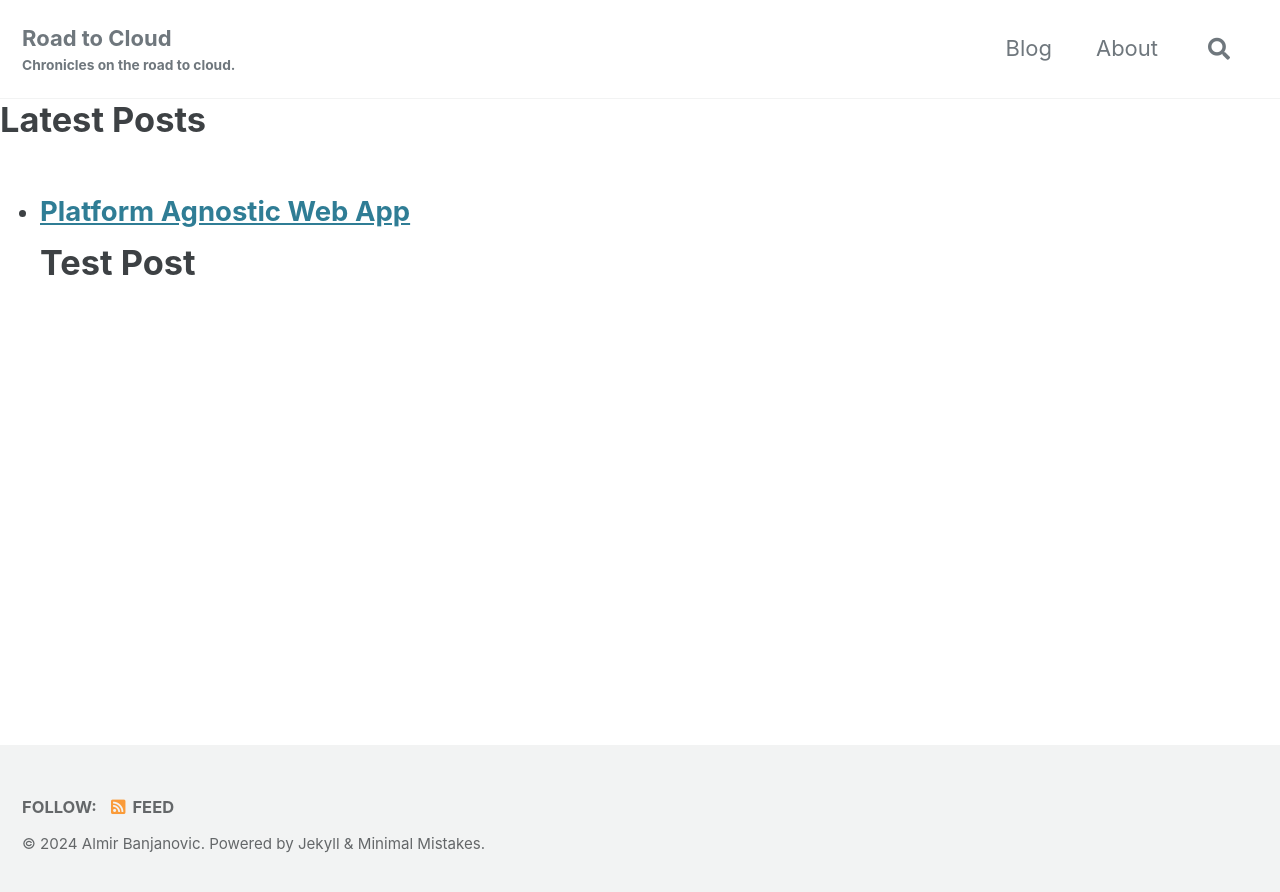
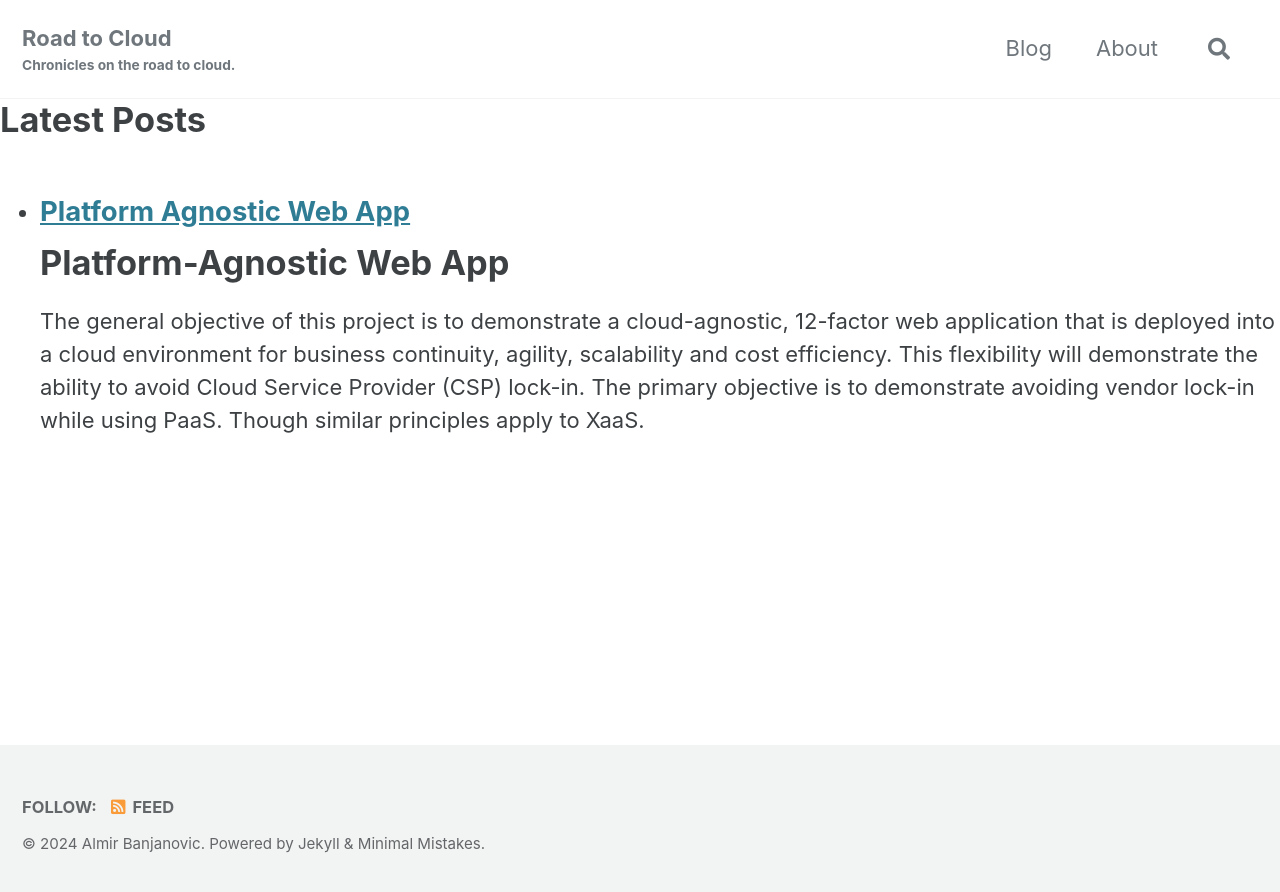
Before and after one commit to almirbanjanovic/roadtocloud.github.io, a Jekyll site: the page built from blog.html, in a window 1280 px wide. Shown: the top 892 px of the page. Built offline with Jekyll 4.4.1, drawn with Linux system fonts in a browser that asks for light colours; cached includes are drawn as plain includes; comment, search, counter and statistics services are not loaded.

Commit message:
Update 2023-09-25-platform-agnostic-app.md

```diff
--- a/_posts/2023-09-25-platform-agnostic-app.md
+++ b/_posts/2023-09-25-platform-agnostic-app.md
@@ -7,4 +7,21 @@ tags:
 author-profile: true
 ---
 
-# Test Post
+# Platform-Agnostic Web App
+The general objective of this project is to demonstrate a cloud-agnostic, 12-factor web application that is deployed into a cloud environment for business continuity, agility, scalability and cost efficiency.  This flexibility will demonstrate the ability to avoid Cloud Service Provider (CSP) lock-in.
+The primary objective is to demonstrate avoiding vendor lock-in while using PaaS.  Though similar principles apply to XaaS.
+
+# Detailed Description
+The purpose of this project is to build a modular, cloud-agnostic, 12-factor design web application that focuses on business continuity and agility.  Businesses today strive to avoid Cloud Service Provider (CSP) vendor lock-in. Businesses must be agile and must ensure availability through business continuity best practices. As a result, this application will also be hosted in the Cloud, Microsoft Azure and Google Cloud Platform (GCP) for this project.  This modern web application is built using a modern cross-platform programming language, in this case ASP.NET 7 MVC, which can run on any system - Linux based or Windows based.  This application will be modular and consist of two parts – a database back-end and MVC (Model-View-Controller) front-end layer.  The actual contents of this application are less important, and in this case it's just a fictituous shopping application for demonstration purposes, because the aim is to build a web app that can be deployed to and hosted in any CSP, such as Microsoft Azure, Google Cloud Platform, or AWS or on any other platform, such as Tanzu or Kubernetes, at will to avoid vendor lock-in for maximum business agility.
+
+### Logical Architecture using MVC Pattern
+![Logical Architecture](https://github.com/TripleA-B/friendly-octo-giggle/blob/main/Logical%20Architecture.png)
+
+### CI/CD
+![CI/CD](https://github.com/TripleA-B/friendly-octo-giggle/blob/main/CI%20CD.png)
+
+### Microsoft Azure Physical Architecture
+![Microsoft Azure Physical Architecture](https://github.com/TripleA-B/friendly-octo-giggle/blob/main/Azure%20Physical%20Architecture.png)
+
+### Google Cloud Platform Architecture
+![Google Cloud Platform Architecture](https://github.com/TripleA-B/friendly-octo-giggle/blob/main/GCP%20Physical%20Architecture.png)
```
